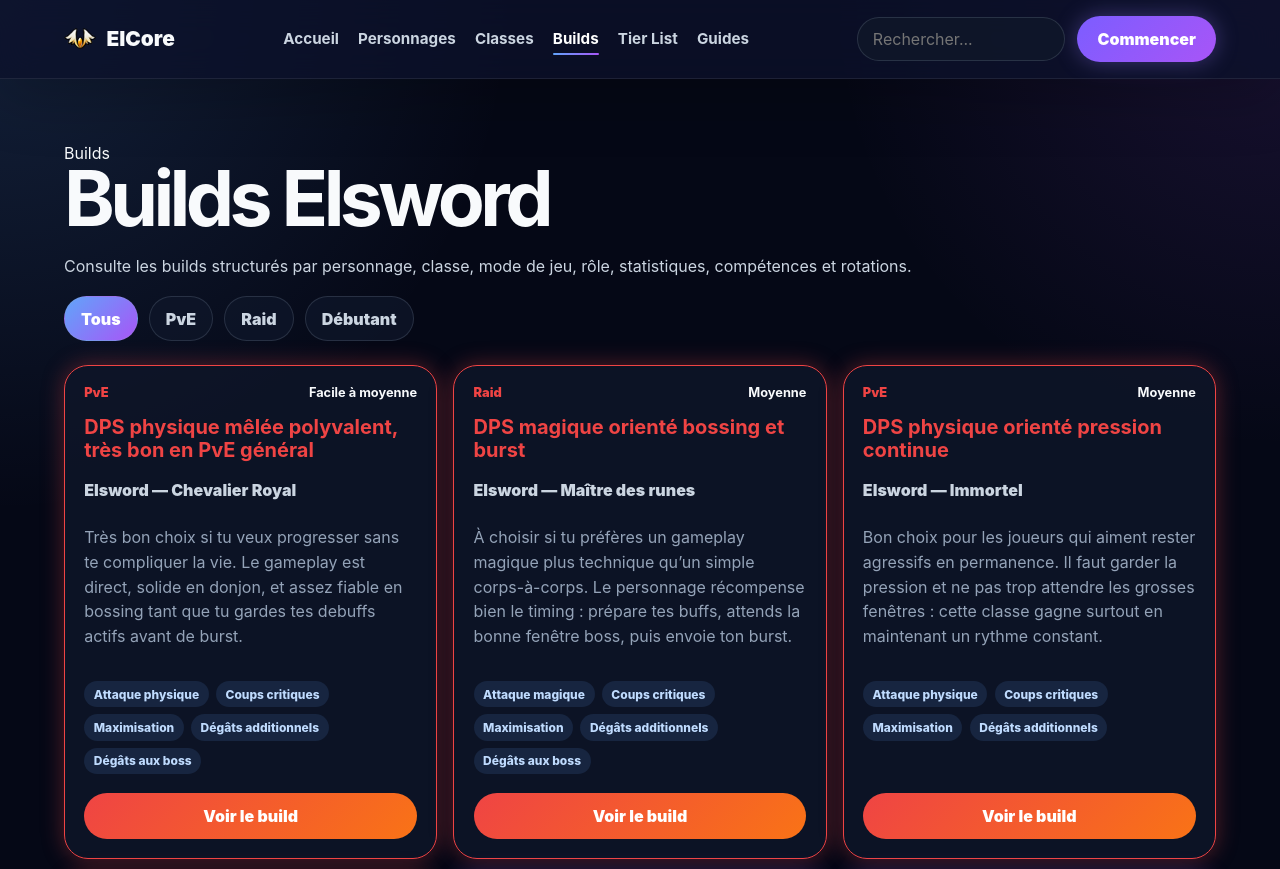
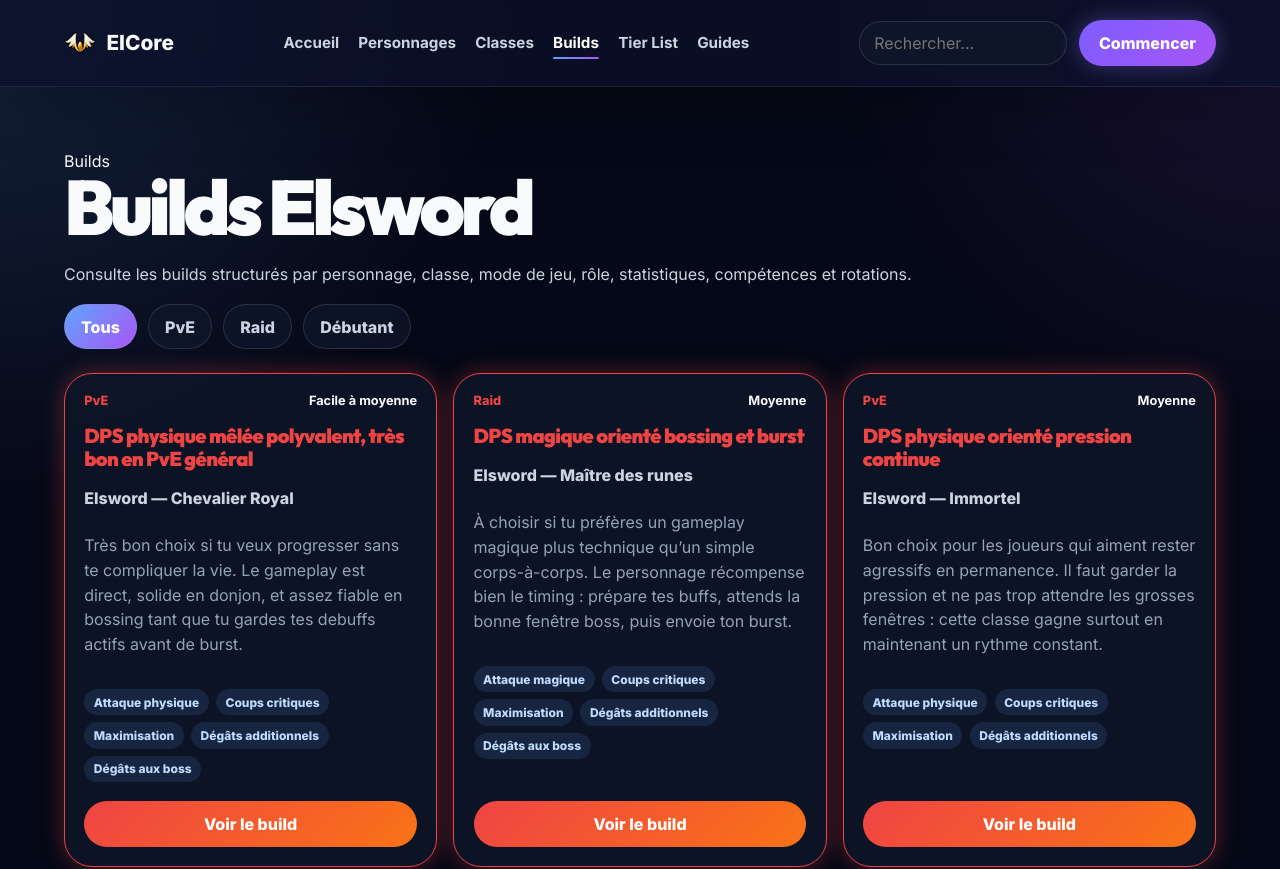
Before and after one commit to darealmitch/ElCore, a React (Vite) app: page /builds in a window 1280 px wide. Shown: the top 869 px of the page. Built offline with nearby package versions, Linux system fonts and the light colour scheme.

Commit message:
Refonte UI/UX globale d’ElCore

```diff
--- a/src/components/layout/MainLayout.jsx
+++ b/src/components/layout/MainLayout.jsx
@@ -1,3 +1,4 @@
+import { useEffect } from "react";
 import { Outlet } from "react-router-dom";
 import Header from "./Header";
 import Footer from "./Footer";
@@ -5,9 +6,27 @@
 import ScrollToTopOnRouteChange from "./ScrollToTopOnRouteChange";
 
 function MainLayout() {
+    useEffect(() => {
+        // Fallback for browsers that do not support CSS scroll-driven animations (e.g. Firefox)
+        if (!CSS.supports('animation-timeline', 'scroll()')) {
+            const handleScroll = () => {
+                const progress = document.getElementById("scroll-progress");
+                if (!progress) return;
+                const scrollable = document.documentElement.scrollHeight - window.innerHeight;
+                const scrolled = window.scrollY;
+                const progressPercentage = scrollable > 0 ? (scrolled / scrollable) : 0;
+                progress.style.transform = `scaleX(${progressPercentage})`;
+            };
+            window.addEventListener("scroll", handleScroll, { passive: true });
+            return () => window.removeEventListener("scroll", handleScroll);
+        }
+        return undefined;
+    }, []);
+
     return (
         <>
             <ScrollToTopOnRouteChange />
+            <div id="scroll-progress" aria-hidden="true" />
             <Header />
             <Outlet />
             <ScrollToTopButton />
--- a/src/components/ui/BuildCard.jsx
+++ b/src/components/ui/BuildCard.jsx
@@ -5,7 +5,13 @@
     const theme = characterThemes[build.characterId];
 
     return (
-        <article className="build-card" style={{borderColor: theme.primary, boxShadow: `0 0 22px ${theme.glow}`}}>
+        <article className="build-card" style={{
+            borderColor: theme.primary,
+            boxShadow: `0 0 22px ${theme.glow}`,
+            "--theme-primary": theme.primary,
+            "--theme-secondary": theme.secondary,
+            "--theme-glow": theme.glow
+        }}>
             <div className="build-card-top">
                 <span style={{ color: theme.primary }}>{build.mode}</span>
                 <strong>{build.difficulty}</strong>
@@ -24,6 +30,7 @@
                 Voir le build
             </Link>
         </article>
+
     );
 }
 export default BuildCard;
--- a/src/components/ui/CharacterCard.jsx
+++ b/src/components/ui/CharacterCard.jsx
@@ -15,6 +15,8 @@
                 color: theme.primary,
                 borderColor: theme.primary,
                 boxShadow: compact ? undefined : `0 0 24px ${theme.glow}`,
+                "--theme-primary": theme.primary,
+                "--theme-glow": theme.glow
             }}
         >
             <div className="character-card-aura" />
--- a/src/styles/base.css
+++ b/src/styles/base.css
@@ -1,3 +1,5 @@
+@import url('https://fonts.googleapis.com/css2?family=Inter:wght@400;500;600;700;800&family=Outfit:wght@500;700;800;900&display=swap');
+
 :root {
     color-scheme: dark;
     --bg-main: #050816;
@@ -20,7 +22,14 @@
             radial-gradient(circle at top right, rgba(168, 85, 247, 0.12), transparent 28rem),
             var(--bg-main);
     color: var(--text-main);
-    font-family: Inter, system-ui, -apple-system, BlinkMacSystemFont, "Segoe UI", sans-serif;
+    font-family: 'Inter', system-ui, -apple-system, BlinkMacSystemFont, "Segoe UI", sans-serif;
+    -webkit-font-smoothing: antialiased;
+    -moz-osx-font-smoothing: grayscale;
+}
+h1, h2, h3, h4, h5, h6 {
+    font-family: 'Outfit', 'Inter', sans-serif;
+    font-weight: 900;
+    letter-spacing: -0.03em;
 }
 a {
     color: inherit;
--- a/src/styles/cards.css
+++ b/src/styles/cards.css
@@ -11,9 +11,9 @@
     overflow: hidden;
     padding: 1rem;
     border: 1px solid;
-    border-radius: 1.55rem;
+    border-radius: 1.75rem;
     background: radial-gradient(circle at 50% 8%, rgba(255, 255, 255, 0.045), transparent 32%), linear-gradient(180deg, rgba(15, 23, 42, 0.9), rgba(2, 6, 23, 0.96));
-    transition: transform 0.25s ease, border-color 0.25s ease, box-shadow 0.25s ease, background 0.25s ease;
+    transition: transform 0.25s cubic-bezier(0.4, 0, 0.2, 1), border-color 0.25s ease, box-shadow 0.25s ease, background 0.25s ease;
 }
 
 .character-card::before {
@@ -39,7 +39,7 @@
 
 .character-card:hover {
     transform: translateY(-6px);
-    box-shadow: 0 18px 42px rgba(0, 0, 0, 0.34), 0 0 20px color-mix(in srgb, currentColor 24%, transparent);
+    box-shadow: 0 20px 48px rgba(0, 0, 0, 0.45), 0 0 24px color-mix(in srgb, currentColor 32%, transparent);
 }
 
 .character-card:hover::before {
@@ -289,8 +289,14 @@
     min-height: 21rem;
     padding: 1.2rem;
     border: 1px solid;
-    border-radius: 1.5rem;
+    border-radius: 1.75rem;
     background: var(--bg-card);
+    transition: transform 0.25s cubic-bezier(0.4, 0, 0.2, 1), box-shadow 0.25s ease, border-color 0.25s ease;
+}
+
+.build-card:hover {
+    transform: translateY(-6px);
+    box-shadow: 0 20px 48px rgba(0, 0, 0, 0.45), 0 0 32px var(--theme-glow, rgba(96, 165, 250, 0.28)) !important;
 }
 
 .build-card-top {
@@ -397,15 +403,16 @@
     min-height: 18rem;
     overflow: hidden;
     border: 1px solid var(--border-soft);
-    border-radius: 1.2rem;
+    border-radius: 1.5rem;
     background: rgba(2, 6, 23, 0.42);
     color: inherit;
-    transition: transform 0.25s ease, border-color 0.25s ease;
+    transition: transform 0.25s ease, border-color 0.25s ease, box-shadow 0.25s ease;
 }
 
 .class-stage-card:hover {
-    transform: translateY(-4px);
+    transform: translateY(-5px);
     border-color: rgba(255, 255, 255, 0.32);
+    box-shadow: 0 16px 36px rgba(0, 0, 0, 0.4);
 }
 
 .class-stage-image-wrap {
@@ -477,6 +484,7 @@
 ========================= */
 
 @media (max-width: 1180px) {
+
     .characters-page-grid,
     .characters-grid {
         grid-template-columns: repeat(2, minmax(0, 1fr));
@@ -490,6 +498,7 @@
 }
 
 @media (max-width: 720px) {
+
     .characters-page-grid,
     .characters-grid {
         grid-template-columns: 1fr;
--- a/src/styles/layout.css
+++ b/src/styles/layout.css
@@ -9,11 +9,32 @@
     align-items: center;
     justify-content: space-between;
     gap: 1.5rem;
-    padding: 1rem 5%;
+    padding: 1.25rem 5%;
     border-bottom: 1px solid rgba(255, 255, 255, 0.08);
     background: rgba(12, 17, 43, 0.78);
     backdrop-filter: blur(16px);
     box-shadow: 0 18px 60px rgba(0, 0, 0, 0.22);
+    transition: padding 0.3s ease, background 0.3s ease, backdrop-filter 0.3s ease, box-shadow 0.3s ease;
+}
+
+@media (prefers-reduced-motion: no-preference) {
+    @supports (animation-timeline: scroll()) {
+        .site-header {
+            animation: header-scroll linear both;
+            animation-timeline: scroll();
+            animation-range: 0px 100px;
+        }
+    }
+}
+
+@keyframes header-scroll {
+    to {
+        background: rgba(7, 12, 38, 0.95);
+        padding-top: 0.65rem;
+        padding-bottom: 0.65rem;
+        backdrop-filter: blur(24px);
+        box-shadow: 0 10px 30px rgba(0, 0, 0, 0.45);
+    }
 }
 .logo{
     display: flex;
@@ -215,3 +236,113 @@
         height: 2.75rem;
     }
 }
+
+/* =========================
+   Barre de progression de lecture
+   ========================= */
+#scroll-progress {
+    position: fixed;
+    top: 0;
+    left: 0;
+    width: 100%;
+    height: 4px;
+    background: linear-gradient(90deg, var(--accent-blue), var(--accent-purple));
+    transform-origin: 0 50%;
+    transform: scaleX(0);
+    z-index: 100;
+}
+
+@media (prefers-reduced-motion: no-preference) {
+    @supports (animation-timeline: scroll()) {
+        #scroll-progress {
+            animation: grow-progress auto linear;
+            animation-timeline: scroll();
+        }
+    }
+}
+
+@keyframes grow-progress {
+    from {
+        transform: scaleX(0);
+    }
+    to {
+        transform: scaleX(1);
+    }
+}
+
+/* =========================
+   Boutons et Ripple effect
+   ========================= */
+.btn-primary,
+.header-actions button,
+.character-card-link,
+.build-card-button,
+.hero-button,
+.filter-button,
+.filter-chip,
+.stage-tab {
+    position: relative;
+    overflow: hidden;
+    transition: transform 0.25s cubic-bezier(0.4, 0, 0.2, 1),
+                filter 0.25s ease,
+                box-shadow 0.25s ease,
+                background 0.25s ease,
+                border-color 0.25s ease;
+}
+
+.btn-primary:hover,
+.header-actions button:hover,
+.character-card-link:hover,
+.build-card-button:hover,
+.hero-button:hover,
+.filter-button:hover,
+.filter-chip:hover {
+    transform: translateY(-2px) scale(1.03);
+    filter: brightness(1.1);
+}
+
+.btn-primary:active,
+.header-actions button:active,
+.character-card-link:active,
+.build-card-button:active,
+.hero-button:active {
+    transform: translateY(0) scale(0.97);
+}
+
+/* Pseudo-élément pour effet Ripple en pur CSS */
+.btn-primary::after,
+.header-actions button::after,
+.character-card-link::after,
+.build-card-button::after,
+.hero-button::after {
+    content: "";
+    position: absolute;
+    top: 50%;
+    left: 50%;
+    width: 200%;
+    height: 200%;
+    background: rgba(255, 255, 255, 0.25);
+    border-radius: 50%;
+    transform: translate(-50%, -50%) scale(0);
+    opacity: 0;
+    pointer-events: none;
+}
+
+.btn-primary:active::after,
+.header-actions button:active::after,
+.character-card-link:active::after,
+.build-card-button:active::after,
+.hero-button:active::after {
+    animation: ripple 0.4s ease-out;
+}
+
+@keyframes ripple {
+    from {
+        transform: translate(-50%, -50%) scale(0);
+        opacity: 0.6;
+    }
+    to {
+        transform: translate(-50%, -50%) scale(1);
+        opacity: 0;
+    }
+}
--- a/src/styles/pages.css
+++ b/src/styles/pages.css
@@ -492,11 +492,11 @@
     overflow: hidden;
     padding: 1rem;
     border: 1px solid;
-    border-radius: 1.5rem;
+    border-radius: 1.75rem;
     background: radial-gradient(circle at 50% 12%, rgba(255, 255, 255, 0.055), transparent 32%), linear-gradient(180deg, rgba(15, 23, 42, 0.86), rgba(2, 6, 23, 0.96));
     text-decoration: none;
     transform: translateY(0);
-    transition: transform 0.24s ease, border-color 0.24s ease, box-shadow 0.24s ease, background 0.24s ease;
+    transition: transform 0.24s cubic-bezier(0.4, 0, 0.2, 1), border-color 0.24s ease, box-shadow 0.24s ease, background 0.24s ease;
 }
 
 .class-card::before {
@@ -511,7 +511,7 @@
 
 .class-card:hover {
     transform: translateY(-6px);
-    box-shadow: 0 18px 42px rgba(0, 0, 0, 0.34), 0 0 20px color-mix(in srgb, currentColor 26%, transparent);
+    box-shadow: 0 20px 48px rgba(0, 0, 0, 0.45), 0 0 24px color-mix(in srgb, currentColor 32%, transparent);
 }
 
 .class-card.master-stage {
```
Also changed, not shown: src/data/characters.js (+15 -15 lines), src/styles/home.css (+81 -0 lines), src/styles/skillTree.css (+84 -9 lines).
